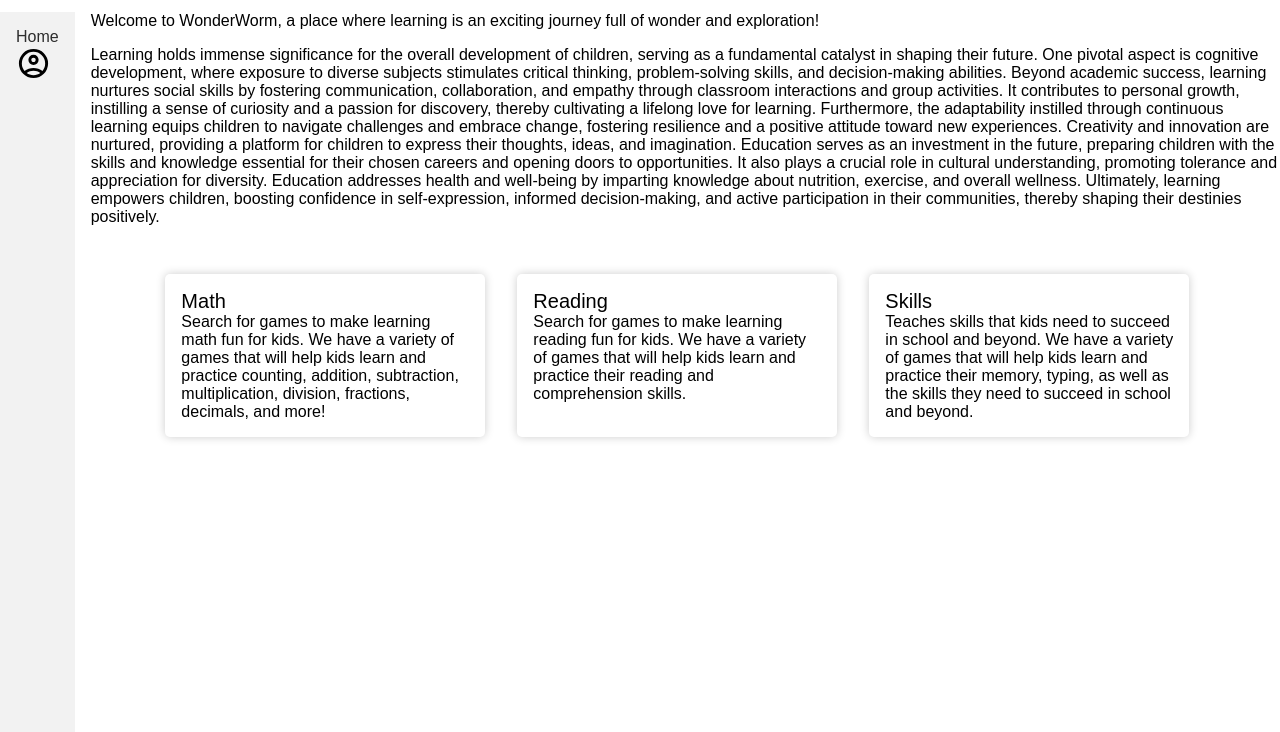
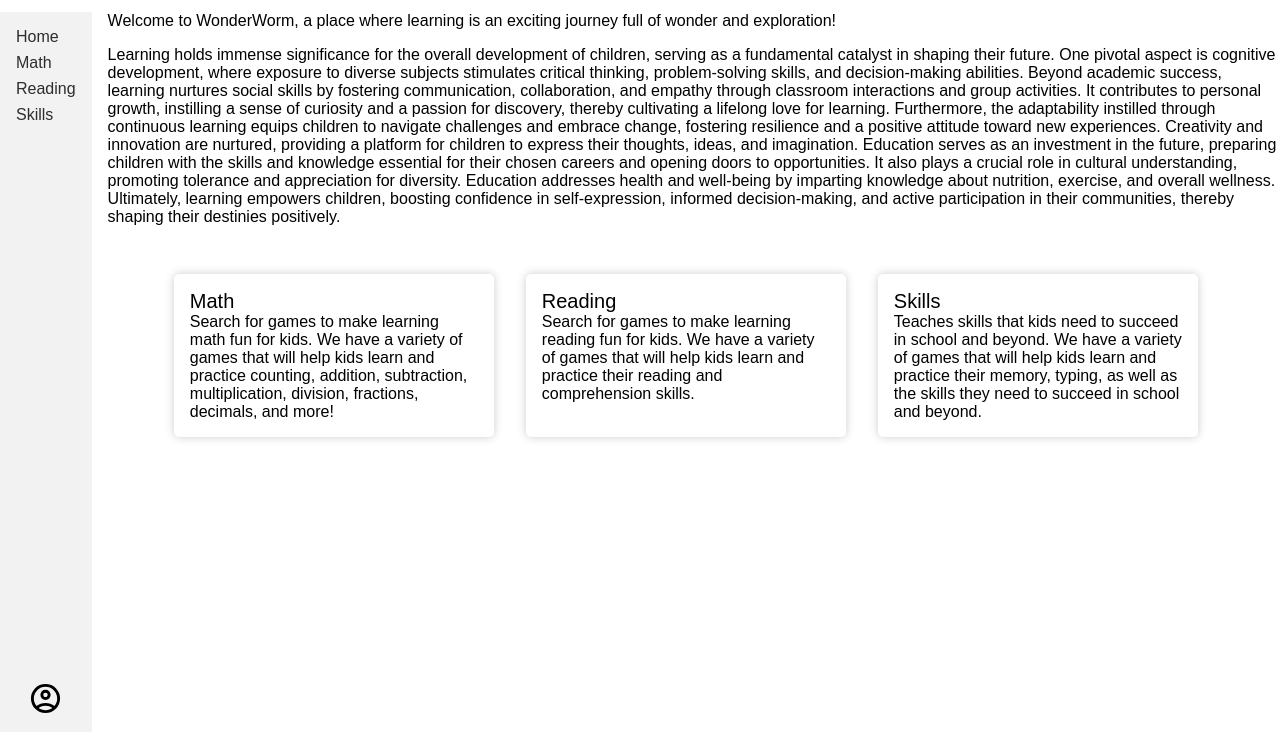
Before and after one commit to paulmojicatech/wonder-worm, an Astro site: page / in a window 1280 px wide. Shown: the part 68-800 px from the top of the page. Built offline with nearby package versions, Linux system fonts and the light colour scheme; Astro itself is replaced by a stand-in of ours.

Commit message:
add more menu items

```diff
--- a/src/components/nav/nav.astro
+++ b/src/components/nav/nav.astro
@@ -3,19 +3,39 @@
 import account_profile from '../../../public/images/icons/account_circle.svg';
 ---
 <div class="nav-container">
-  <a>Home</a>
-<Image src={account_profile} width={35} alt="Profile" />
+  <div class="main-nav-items">
+    <a>Home</a>
+    <a>Math</a>
+    <a>Reading</a>
+    <a>Skills</a>
+  </div>
+  <div class="account">
+    <Image src={account_profile} width={35} alt="Profile" />
+  </div>
 </div>
 <style>
   .nav-container {
     display: flex;
     flex-direction: column;
+    justify-content: space-between;
     height: 100%;
     background-color: #f2f2f2;
     padding: 1rem;
   }
+  .main-nav-items {
+    display: flex;
+    flex-direction: column;
+  }
+  .account {
+    display: flex;
+    justify-content: center;
+  }
   a {
     text-decoration: none;
     color: #2d2d2d;
+    padding: .5rem 0;
+  }
+  :first-of-type a{
+    padding-top: 0;
   }
 </style>
```
